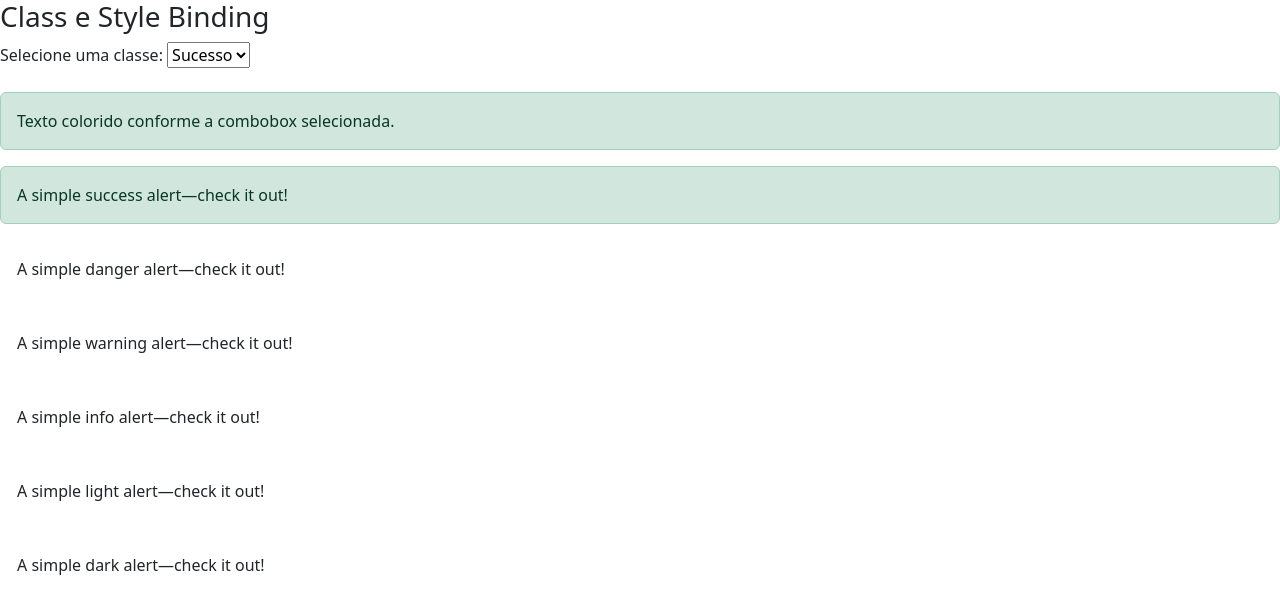
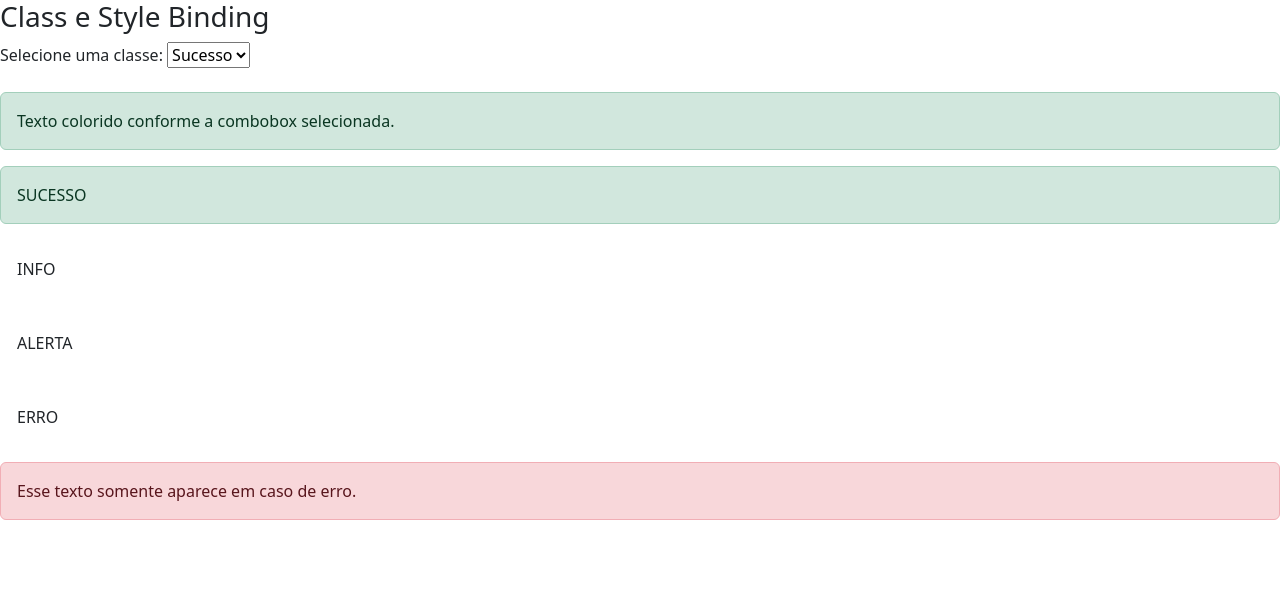
Before and after one commit to devFabioMats/formacao-angular, an Angular app in the folder data-binding/: page / in a window 1280 px wide. Shown: the top 614 px of the page. Built offline with nearby package versions, Linux system fonts and the light colour scheme.

Commit message:
excluidno outros textos desncessarios

```diff
--- a/data-binding/src/app/data-binding/data-binding.component.html
+++ b/data-binding/src/app/data-binding/data-binding.component.html
@@ -27,30 +27,25 @@
                 <option value="alert-info">Info</option>
                 <option value="alert-warning">Alerta</option>
                 <option value="alert-danger">Erro</option>
-                <option value="alert-light">Claro</option>
-                <option value="alert-dark">Escuro</option>
             </select>
             <br><br>
 
             <div class="alert {{ classe.value }}"> Texto colorido conforme a combobox selecionada.</div>
 
             <div class="alert" role="alert" class="alert" role="alert" [class.alert-success]="classe.value == 'alert-success'">
-                A simple success alert—check it out!
+                SUCESSO
+            </div>
+            <div class="alert" role="alert" class="alert" role="alert" [class.alert-info]="classe.value == 'alert-info'">
+                INFO
+            </div>
+            <div class="alert" role="alert" class="alert" role="alert" [class.alert-warning]="classe.value == 'alert-warning'">
+                ALERTA
             </div>
             <div class="alert" role="alert" class="alert" role="alert" [class.alert-danger]="classe.value == 'alert-danger'">
-                A simple danger alert—check it out!
+                ERRO
             </div>
-            <div class="alert" role="alert" class="alert" role="alert" [class.alert-warning]="classe.value == 'alert-warning'">
-                A simple warning alert—check it out!
-            </div>
-            <div class="alert" role="alert" class="alert" role="alert" [class.alert-info]="classe.value == 'alert-info'">
-                A simple info alert—check it out!
-            </div>
-            <div class="alert" role="alert" class="alert" role="alert" [class.alert-light]="classe.value == 'alert-light'">
-                A simple light alert—check it out!
-            </div>
-            <div class="alert" role="alert" class="alert" role="alert" [class.alert-dark]="classe.value == 'alert-dark'">
-                A simple dark alert—check it out!
+            <div class="alert alert-danger" role="alert">
+                Esse texto somente aparece em caso de erro.
             </div>
         </div>
     </article>
```
